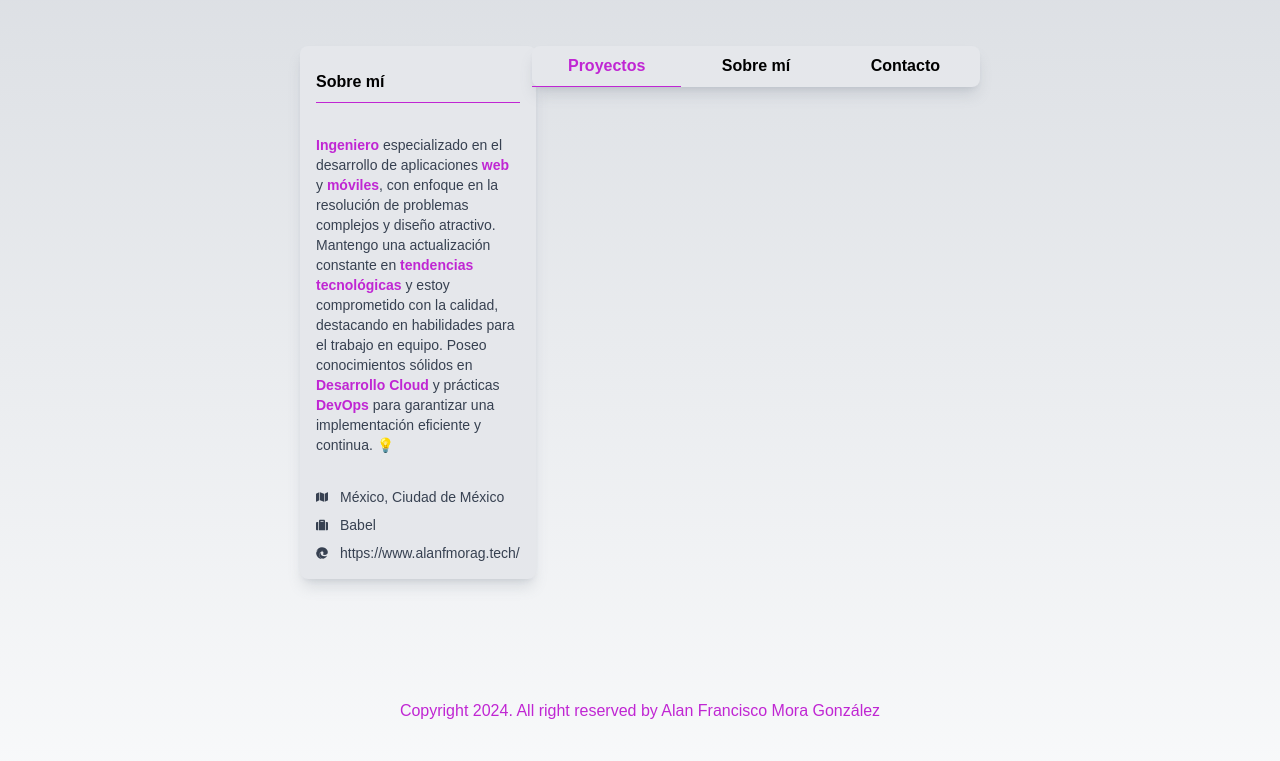
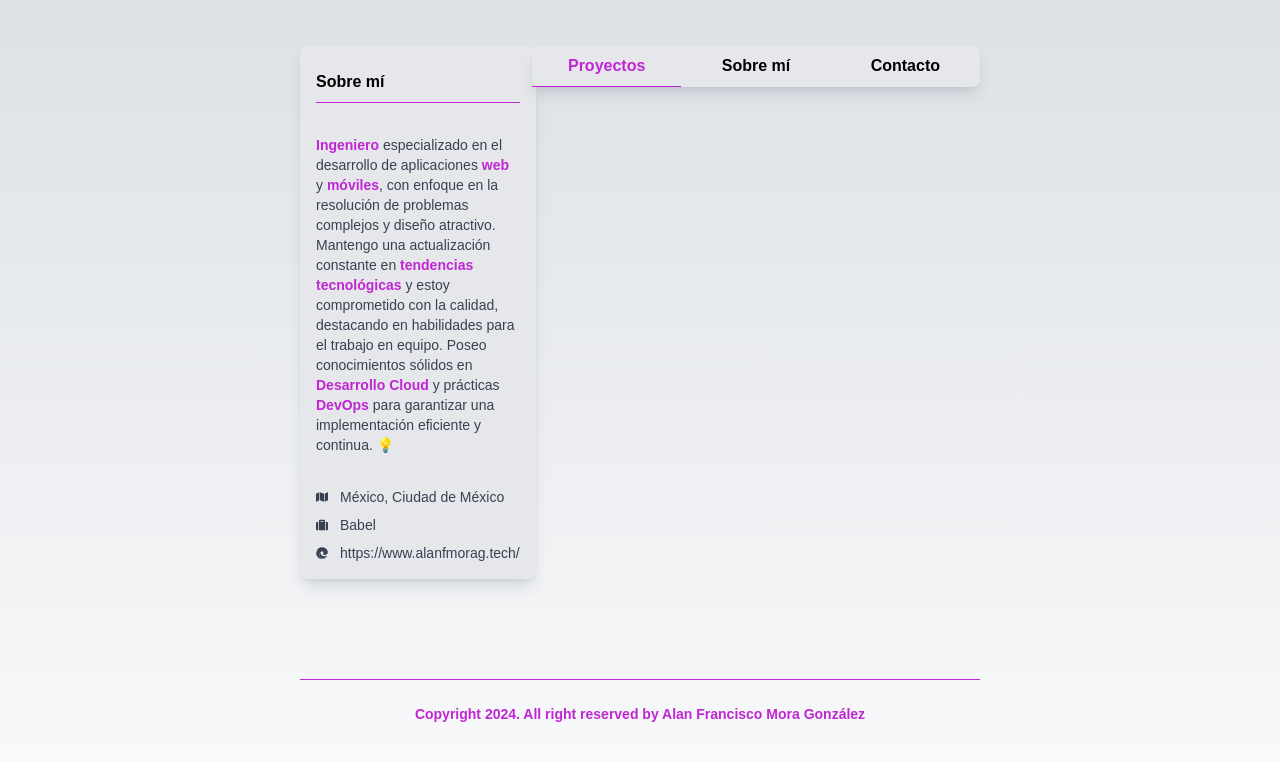
Before and after one commit to alanmgg/Devfolio-React, a React (Vite) app: page / in a window 1280 px wide. Shown: the part 353-1114 px from the top of the page. Built offline with nearby package versions, Linux system fonts and the light colour scheme.

Commit message:
:octocat: Modified footer and colors

```diff
--- a/src/App.jsx
+++ b/src/App.jsx
@@ -26,7 +26,9 @@ function App() {
             </div>
           </div>
 
-          <Footer />
+          <div className="px-[300px] xl:px-6">
+            <Footer />
+          </div>
         </div>
       </div>
     </>
--- a/src/components/Footer.jsx
+++ b/src/components/Footer.jsx
@@ -12,8 +12,8 @@ function Footer() {
 
   return (
     <>
-      <footer className="mx-auto mt-[100px] mb-[80px] px-[300px] xl:px-10 font-open-sans flex flex-col items-center">
-        <p className="mt-5 text-center text-base sm:text-sm text-fuchsia-600 dark:text-lime-300">
+      <footer className="mt-[100px] mb-[80px] flex flex-col items-center border-t border-fuchsia-600 dark:border-lime-400">
+        <p className="mt-6 font-bold text-center text-sm sm:text-xs text-fuchsia-600 dark:text-lime-400">
           Copyright {year !== null ? year : "2024"}. All right reserved by Alan
           Francisco Mora González
         </p>
--- a/src/components/SpanColor.jsx
+++ b/src/components/SpanColor.jsx
@@ -3,7 +3,7 @@ import React from "react";
 function SpanColor({ label }) {
   return (
     <>
-      <span className="text-fuchsia-600 dark:text-lime-300 font-bold">
+      <span className="text-fuchsia-600 dark:text-lime-400 font-bold">
         {label}
       </span>
     </>
```
